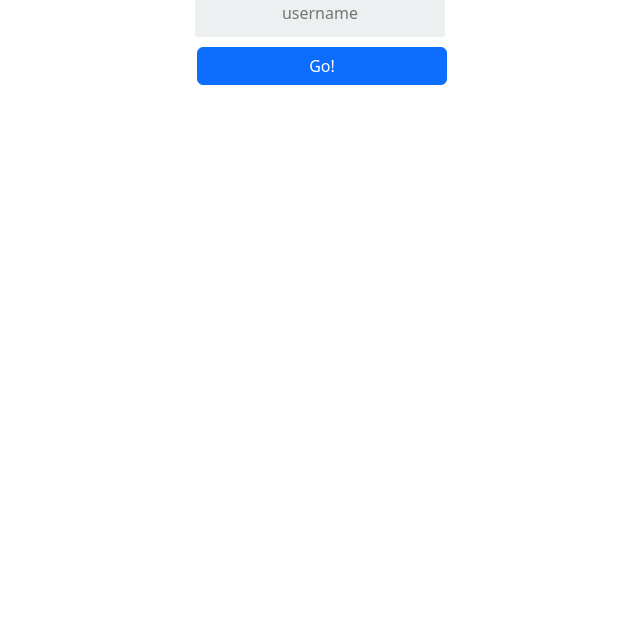
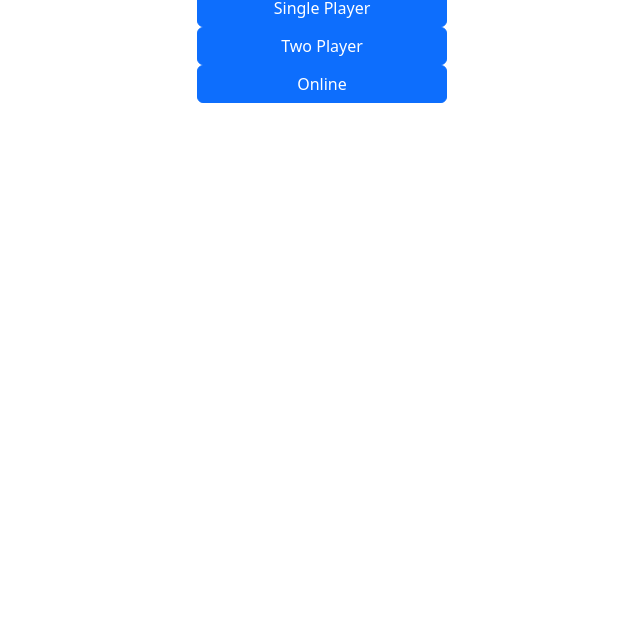
Before and after one commit to gabesnow99/startup, a plain HTML site: page second.html in a window 1280 px wide. Shown: the part 157-800 px from the top of the page, without its empty margins (318-958 px from the left). Drawn offline with nearby package versions, Linux system fonts and the light colour scheme.

Commit message:
added play.html, with button links

```diff
--- a/second.html
+++ b/second.html
@@ -25,11 +25,9 @@
                 </div>
 
                 <div class="login-form">
-                    <div class="control-group">
-                        <input type="text" class="login-field" value="" placeholder="username" id="login-name">
-                        <label class="login-field-icon fui-user" for="login-name"></label>
-                    </div>
-                    <a class="btn btn-primary btn-large btn-block" href="second.html">Go!</a>
+                    <a class="btn btn-primary btn-large btn-block" href="play.html">Single Player</a>
+                    <a class="btn btn-primary btn-large btn-block" href="play.html">Two Player</a>
+                    <a class="btn btn-primary btn-large btn-block" href="play.html">Online</a>
                 </div>
             </div>
         </div>
```
